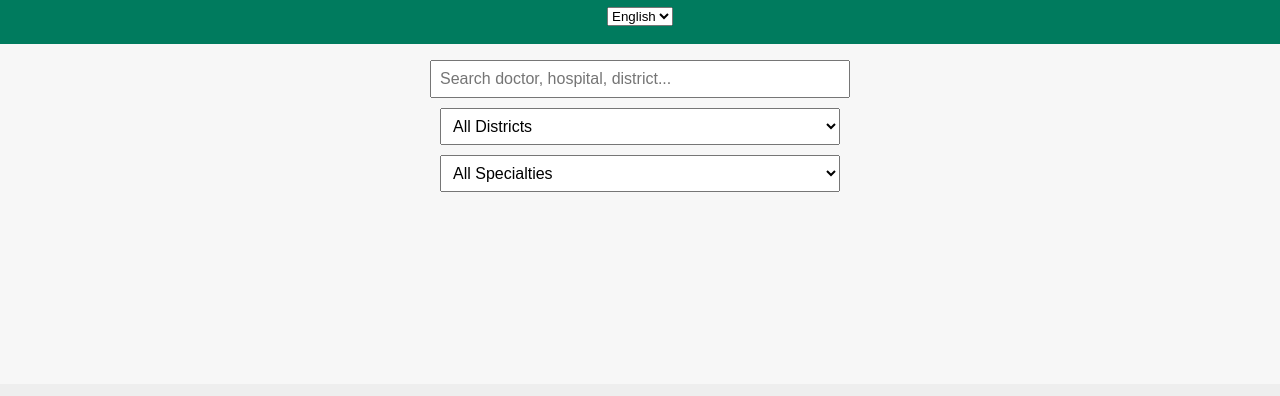
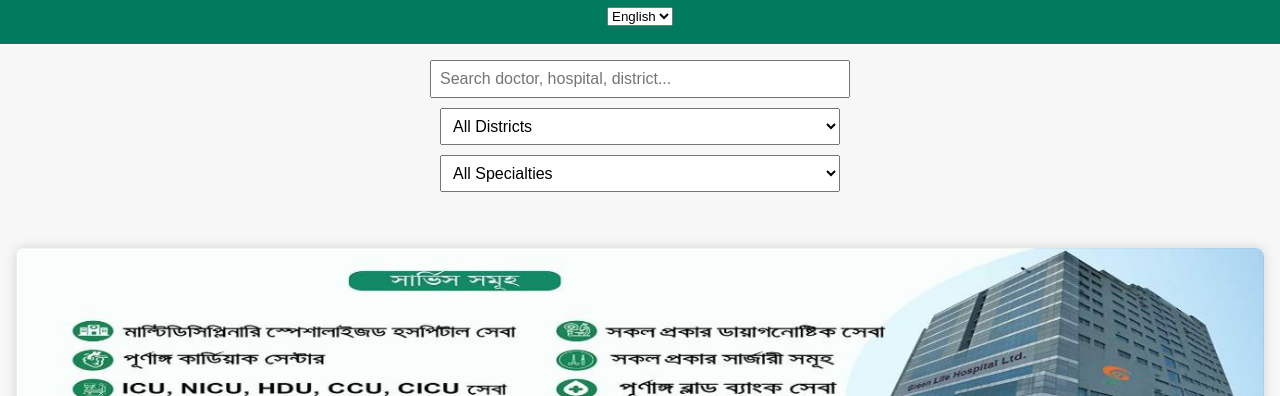
Before and after one commit to mujahid-BD/doctorBD, a plain HTML site: page index.html in a window 1280 px wide. Shown: the part 148-544 px from the top of the page. Drawn offline with Linux system fonts and the light colour scheme; no server answers.

Commit message:
Update style.css

```diff
--- a/style.css
+++ b/style.css
@@ -216,11 +216,13 @@ footer {
   display: flex;
   justify-content: center;
   margin: 1.5rem auto;
+  padding: 0 1rem;
 }
 
 .ad-slider-box {
-  width: 1350px;
-  height: 250px;
+  width: 100%;
+  max-width: 1350px;
+  aspect-ratio: 27 / 5; /* maintains 1350x250 ratio */
   overflow: hidden;
   border-radius: 10px;
   box-shadow: 0 0 12px rgba(0, 0, 0, 0.15);
```
